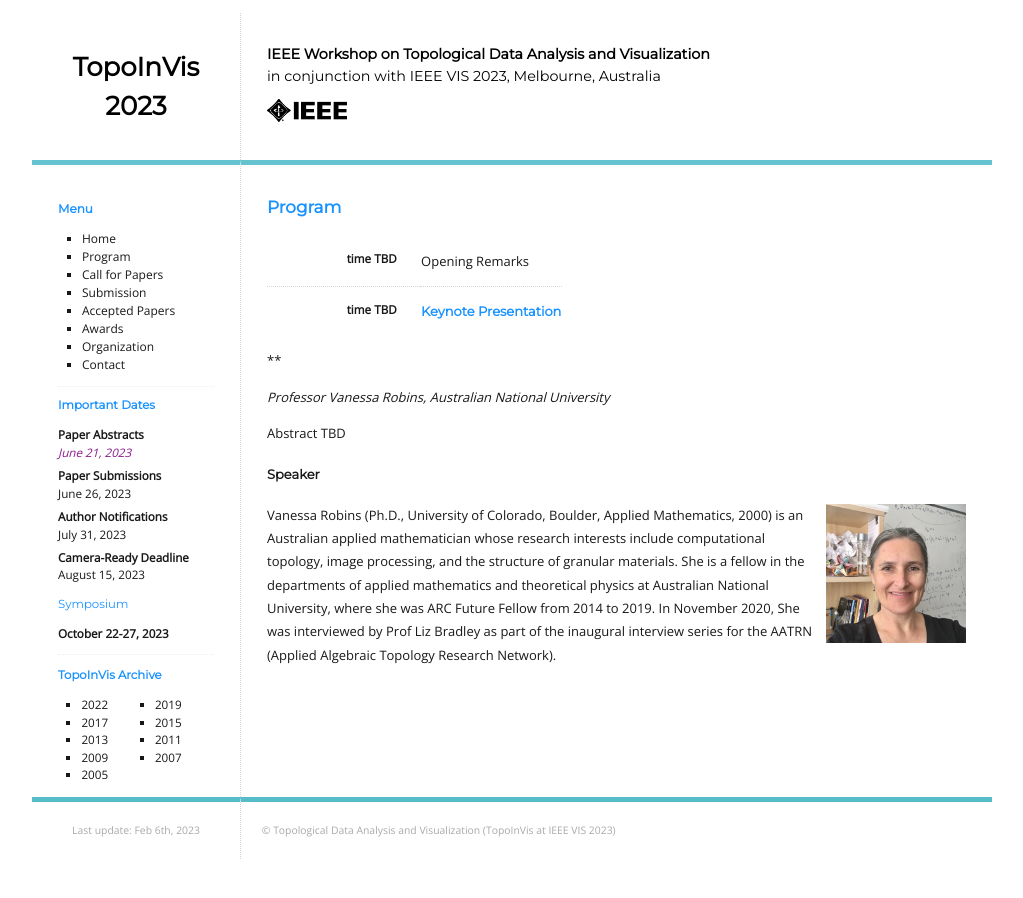
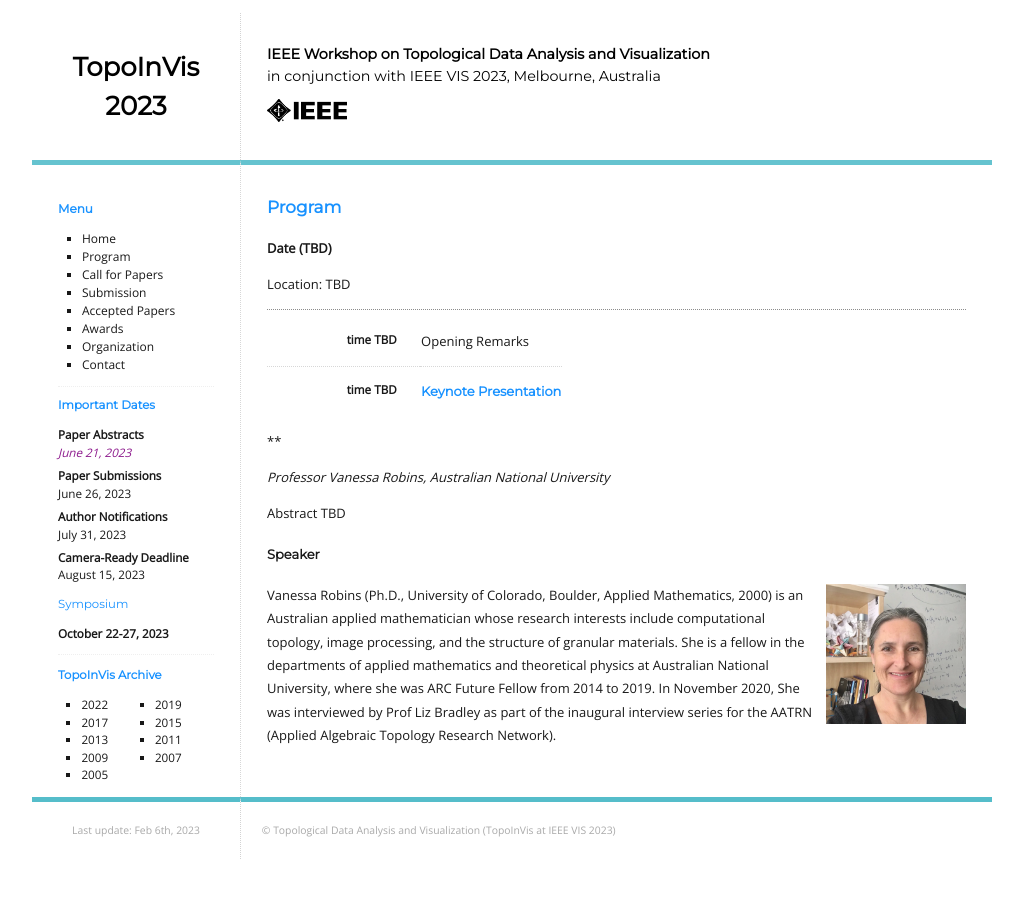
Before and after one commit to TopoInVis-Workshop/2024, a Jekyll site: the page built from _pages/program.md, in a window 1280 px wide. Shown: the whole page, without its empty margins (128-1151 px from the left). Built offline with Jekyll 4.4.1, drawn with Linux system fonts in a browser that asks for light colours.

Commit message:
Update program.md

```diff
--- a/_pages/program.md
+++ b/_pages/program.md
@@ -4,6 +4,12 @@ title: Program
 ---
 
 # Program
+
+**Date (TBD)**
+
+Location: TBD
+
+---
 
 <table class="program">
   <tr>
```
